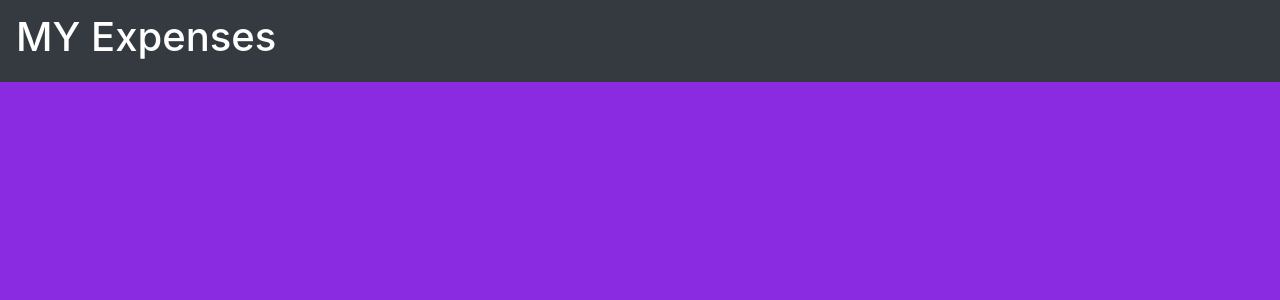
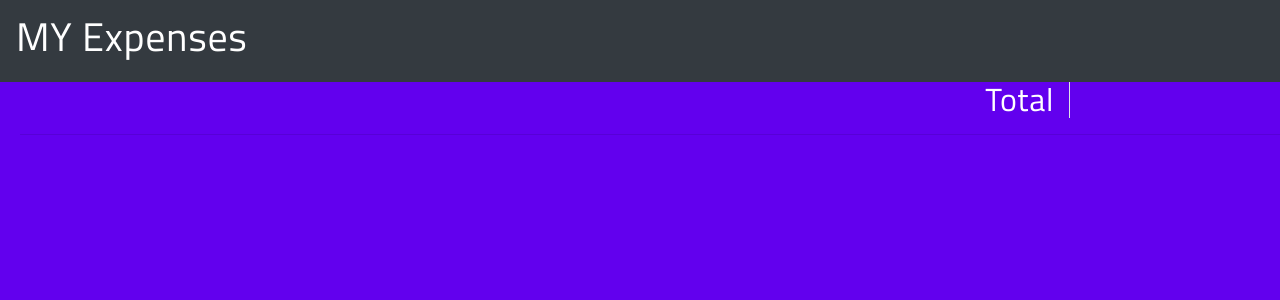
Before and after one commit to AbhiVikrant/Expenses-Calculater, a React (Create React App) app in the folder client/: page / in a window 1280 px wide. Shown: the top 300 px of the page. Built offline with nearby package versions, Linux system fonts and the light colour scheme.

Commit message:
Added Header and Total right side.

```diff
--- a/client/src/components/App.js
+++ b/client/src/components/App.js
@@ -7,7 +7,14 @@ class App extends Component {
       <div className="App">
         <Header className="Header fixed-top" dark={true}>
           <h1>MY Expenses</h1>
-        </Header>{" "}
+        </Header>
+        <div
+          className=" col-sm-20 col-md-10  leftspan text-right border-right text-white "
+          id="one"
+        >
+          <h2>Total</h2>
+        </div>
+        <hr />
       </div>
     );
   }
--- a/client/src/components/Header/Header.js
+++ b/client/src/components/Header/Header.js
@@ -1,6 +1,6 @@
 import React from "react";
 
-const Header = ({ dark, children, className }) => {
+const Header = ({ dark, children, className, total, data }) => {
   dark = !!dark ? "dark" : "light";
   return (
     <nav
--- a/client/src/index.js
+++ b/client/src/index.js
@@ -1,7 +1,7 @@
 import React from "react";
 import ReactDOM from "react-dom";
 import App from "../src/components/App";
-import "./styles/index.css";
+import "./styles/index.scss";
 import * as serviceWorker from "./serviceWorker";
 
 ReactDOM.render(
--- a/client/src/styles/App.scss
+++ b/client/src/styles/App.scss
@@ -1,3 +1,3 @@
 .App{
-
+@import "Header/Header.scss";
 }
--- a/client/src/styles/Header/Header.scss
+++ b/client/src/styles/Header/Header.scss
@@ -0,0 +1,7 @@
+.Header {
+  font-family: "Titillium Web", sans-serif;
+  font-weight: bold;
+  letter-spacing: 0.5pt;
+  border-width: 40px;
+
+}
--- a/client/src/styles/index.css
+++ /dev/null
@@ -1,9 +0,0 @@
-body {
-  margin:0;
-  background: blueviolet;
-}
-
-code {
-  font-family: source-code-pro, Menlo, Monaco, Consolas, 'Courier New',
-    monospace;
-}
--- /dev/null
+++ b/client/src/styles/index.scss
@@ -0,0 +1,10 @@
+body{
+font-family: "Open Sans", sans-serif;
+  @import "App";
+  margin-top: 80px;
+  padding-left: 20px;
+  font-family: "Titillium Web", sans-serif;
+  font-weight: bold;
+  letter-spacing: 0.5pt;
+  background-color: #6200ee;
+}
```
